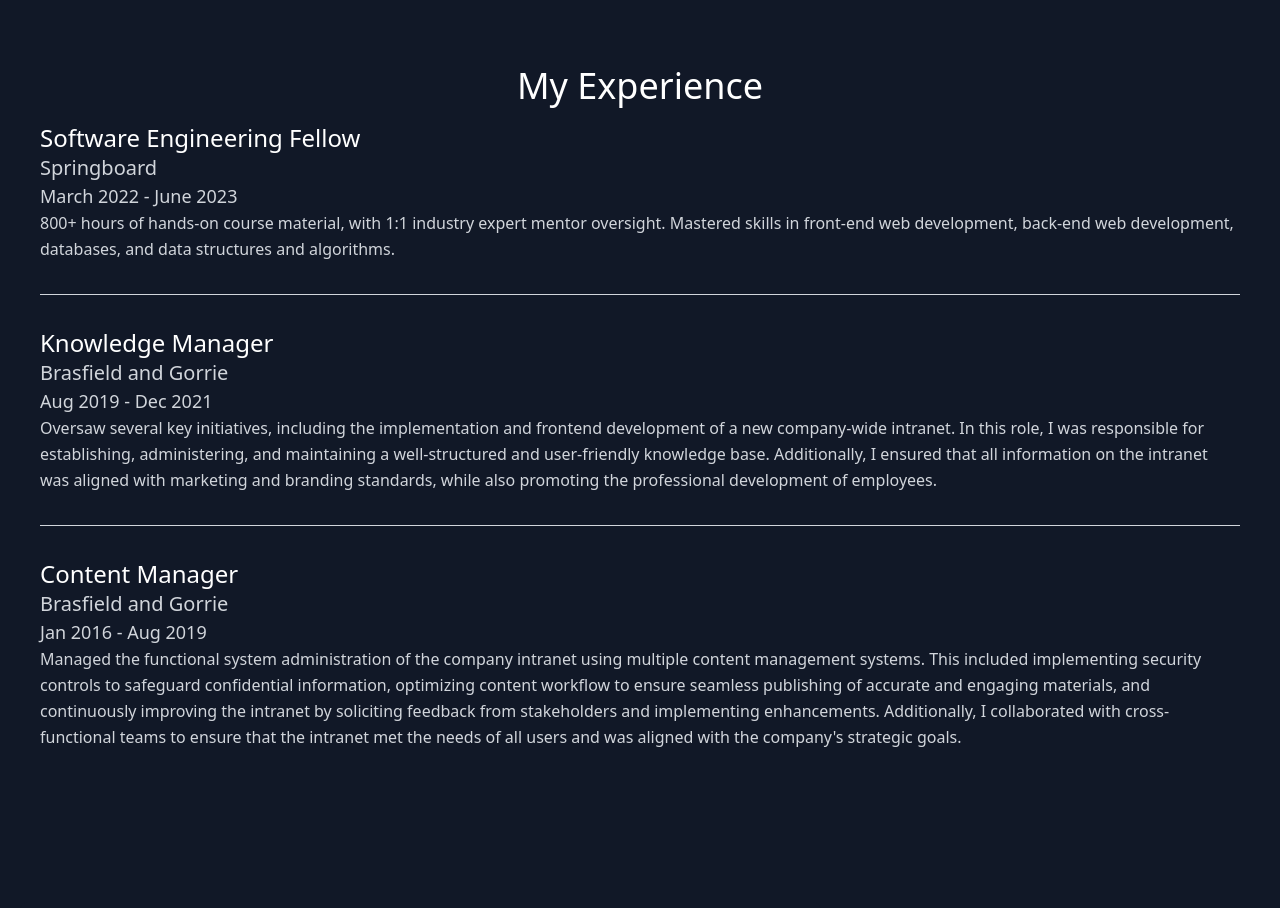
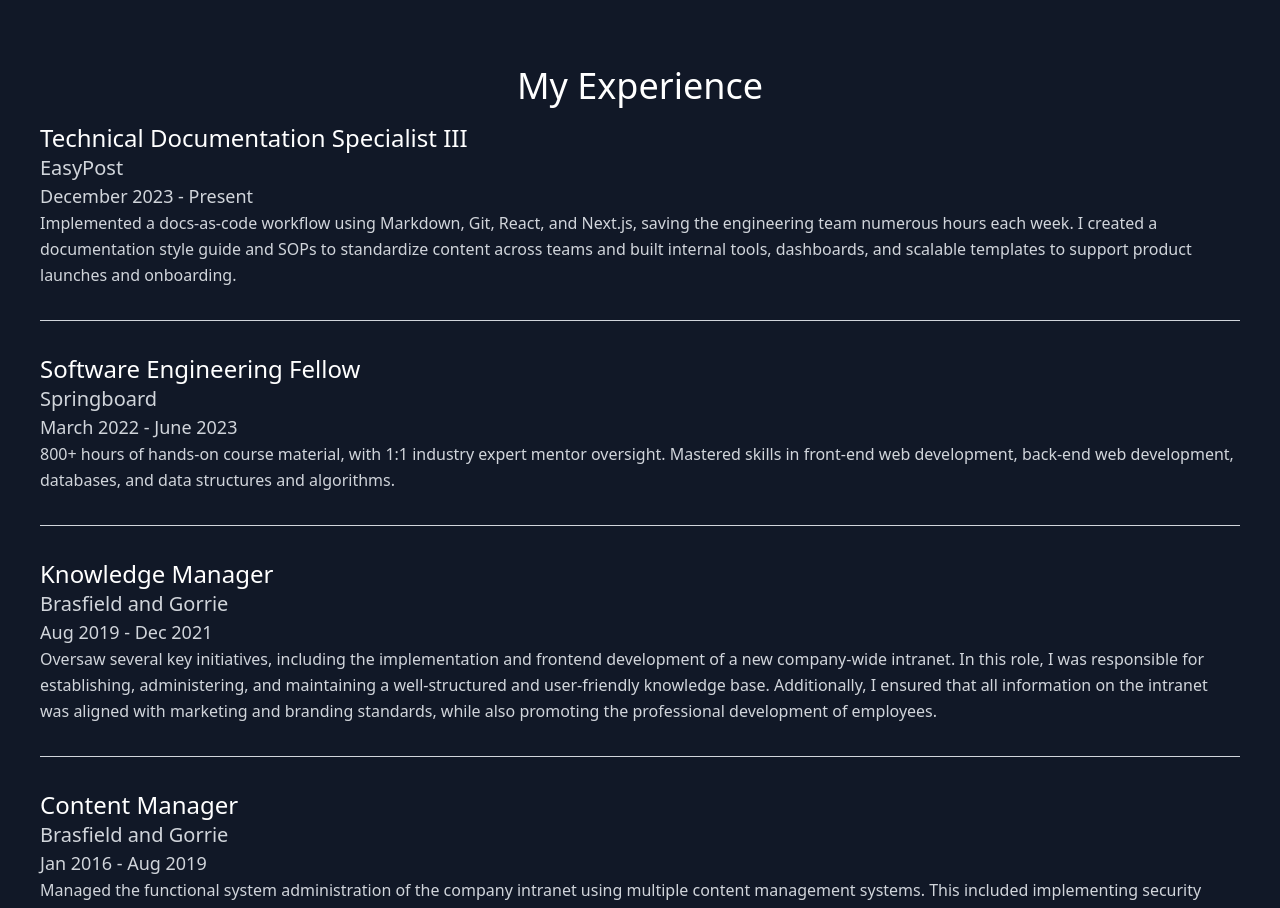
Before and after one commit to hollyabrams/portfolio, a React (Create React App) app: page / in a window 1280 px wide. Shown: the part 2420-3328 px from the top of the page. Built offline with nearby package versions, Linux system fonts and the light colour scheme; grey boxes are pictures that could not be loaded.

Commit message:
updated work history

```diff
--- a/src/data.js
+++ b/src/data.js
@@ -81,6 +81,12 @@
 
 export const experiences = [
   {
+    title: 'Technical Documentation Specialist III',
+    company: 'EasyPost',
+    duration: 'December 2023 - Present',
+    description: 'Implemented a docs-as-code workflow using Markdown, Git, React, and Next.js, saving the engineering team numerous hours each week. I created a documentation style guide and SOPs to standardize content across teams and built internal tools, dashboards, and scalable templates to support product launches and onboarding.',
+  },
+  {
     title: 'Software Engineering Fellow',
     company: 'Springboard',
     duration: 'March 2022 - June 2023',
```
Also changed, not shown: 9 other files (tests, documents, lock files or other folders).
